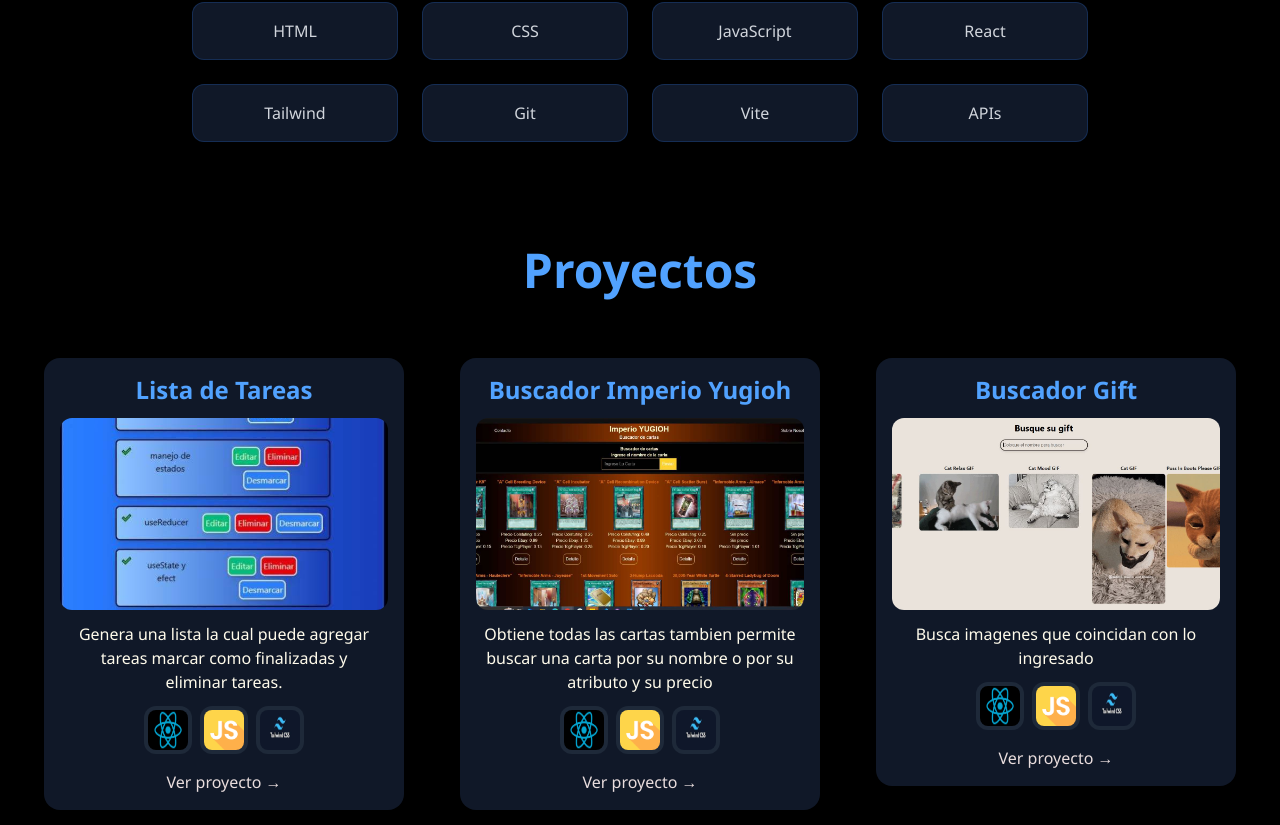
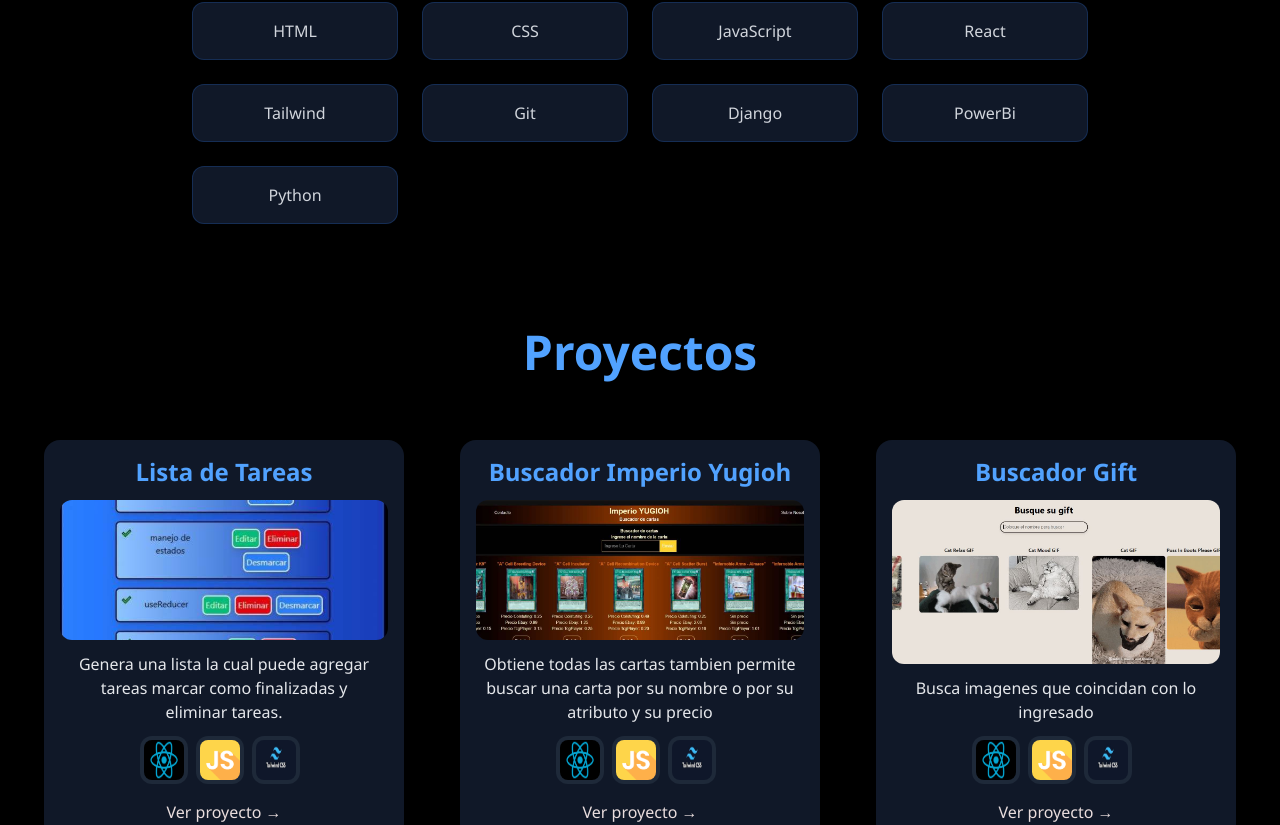
Before and after one commit to spawnew/Portafolio, a React (Vite) app: page / in a window 1280 px wide. Shown: the part 1291-2116 px from the top of the page. Built offline with nearby package versions, Linux system fonts and the light colour scheme.

Commit message:
algunas mejoras visuales

```diff
--- a/src/Componentes/Acerca.jsx
+++ b/src/Componentes/Acerca.jsx
@@ -10,7 +10,7 @@
     consumo de APIs y creación de interfaces claras y funcionales.
   </p>
 
-  <a href="#projects">
+  <a href="#proyectos">
     <button className="mt-6 px-6 py-3 bg-blue-500 text-black font-bold rounded-xl hover:bg-blue-400">
       Ver mis proyectos
     </button>
--- a/src/Componentes/Proyecto/ProyectoCard.jsx
+++ b/src/Componentes/Proyecto/ProyectoCard.jsx
@@ -8,7 +8,7 @@
       whileInView={{ opacity: 1, x: 0 }}
       transition={{ type: 'spring', duration: 1.5 }}
       viewport={{ once: true, amount: 0.3 }}
-      className="p-4 bg-gray-900 rounded-2xl shadow-md flex flex-col
+      className="p-4 bg-gray-900 rounded-2xl h-100 shadow-md flex flex-col
                  items-center hover:border-blue-900 hover:border-2
                  hover:shadow-lg hover:scale-105 transition w-90"
     >
@@ -28,12 +28,12 @@
         />
       </div>
 
-      <p className="text-amber-50 text-center px-2 mb-3">
+      <p className="text-gray-200 text-center px-2 mb-3">
         {descripcion}
       </p>
 
 
-      <div className="flex flex-row gap-2 mb-4">
+      <div className="flex flex-row gap-2 pr-2 mb-4">
         {tecnologia.map((tecno, index) => (
           <img
             key={index}
--- a/src/Componentes/Skill/Skill.jsx
+++ b/src/Componentes/Skill/Skill.jsx
@@ -6,7 +6,7 @@
   <h2 className="text-3xl font-bold text-blue-400 mb-10">Skills</h2>
 
   <div className="grid grid-cols-2 md:grid-cols-4 gap-6 max-w-4xl mx-auto">
-    {["HTML", "CSS", "JavaScript", "React", "Tailwind", "Git", "Vite", "APIs"].map((skill) => (
+    {["HTML", "CSS", "JavaScript", "React", "Tailwind", "Git", "Django", "PowerBi","Python"].map((skill) => (
       <div
         key={skill}
         className="bg-gray-900 text-gray-300 py-4 rounded-xl border border-blue-500/20 hover:border-blue-400 transition"
```
